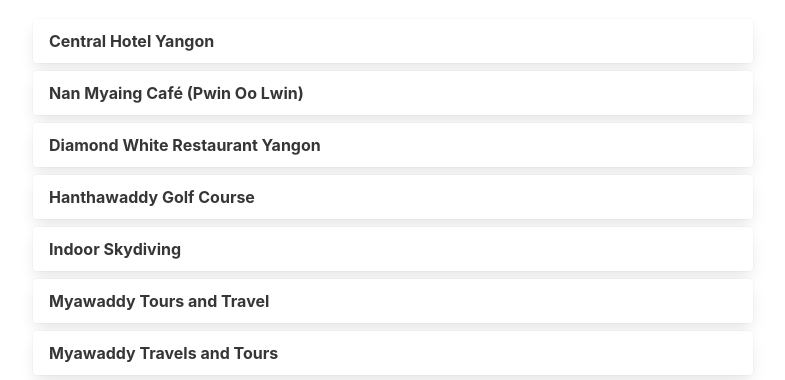
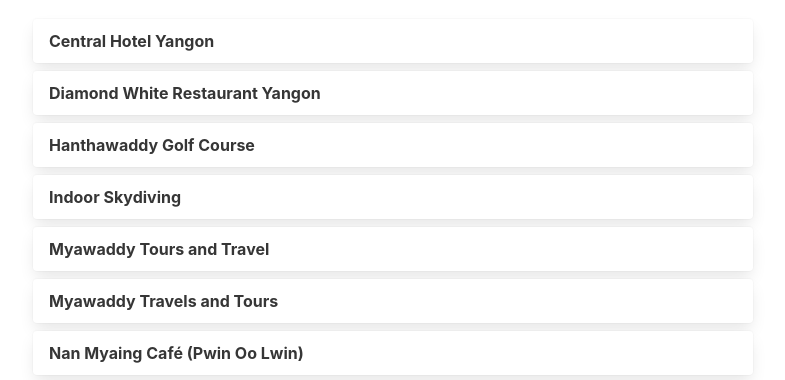
Before and after one commit to freedomformyanmar/military-biz-list, a plain HTML site: page index.html in a window 1280 px wide. Shown: the part 564-944 px from the top of the page, without its empty margins (247-1032 px from the left). Drawn offline with nearby package versions, Linux system fonts and the light colour scheme.

Commit message:
sort product items alphabetically (#17)

```diff
--- a/index.html
+++ b/index.html
@@ -50,7 +50,7 @@
       />
       <div v-for="(items, industry) in businesses">
         <h4 class="pt-5 pb-4 subtitle is-3">{{ industry }}</h4>
-        <div :key="item.id" v-for="item in items" class="card mb-2">
+        <div :key="item.id" v-for="item in getSortedItems(items)" class="card mb-2">
           <header>
             <p class="card-header-title subtitle is-6">{{ item.product }}</p>
           </header>
@@ -109,6 +109,11 @@
           searchString: "",
           businesses: businesses,
         },
+        methods: {
+           getSortedItems(items) {
+            return items && Array.from(items).sort((a, b) => a.product.localeCompare(b.product)); // alphabetically
+          },
+        },
         watch: {
           searchString: function () {
             var obj = {};
```
